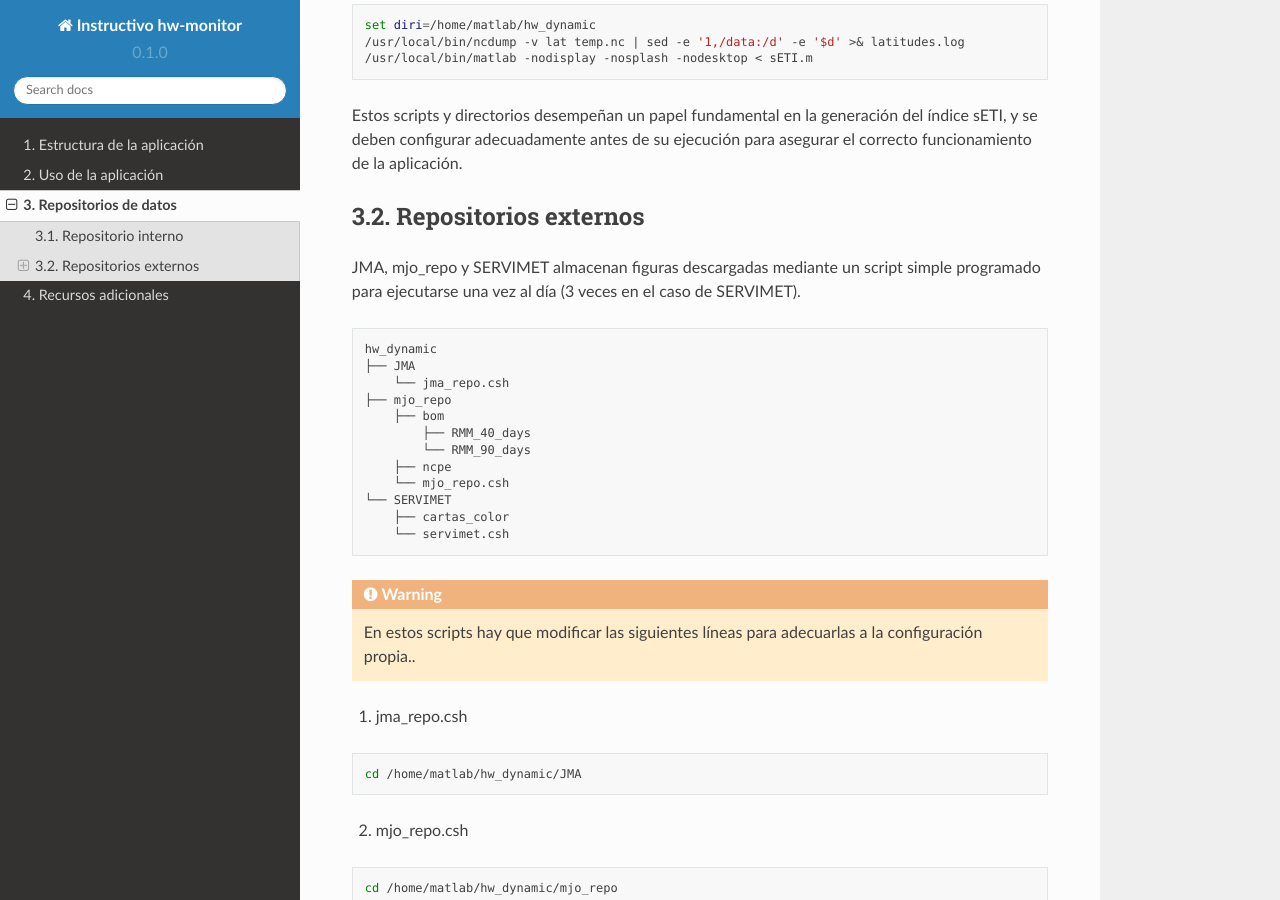
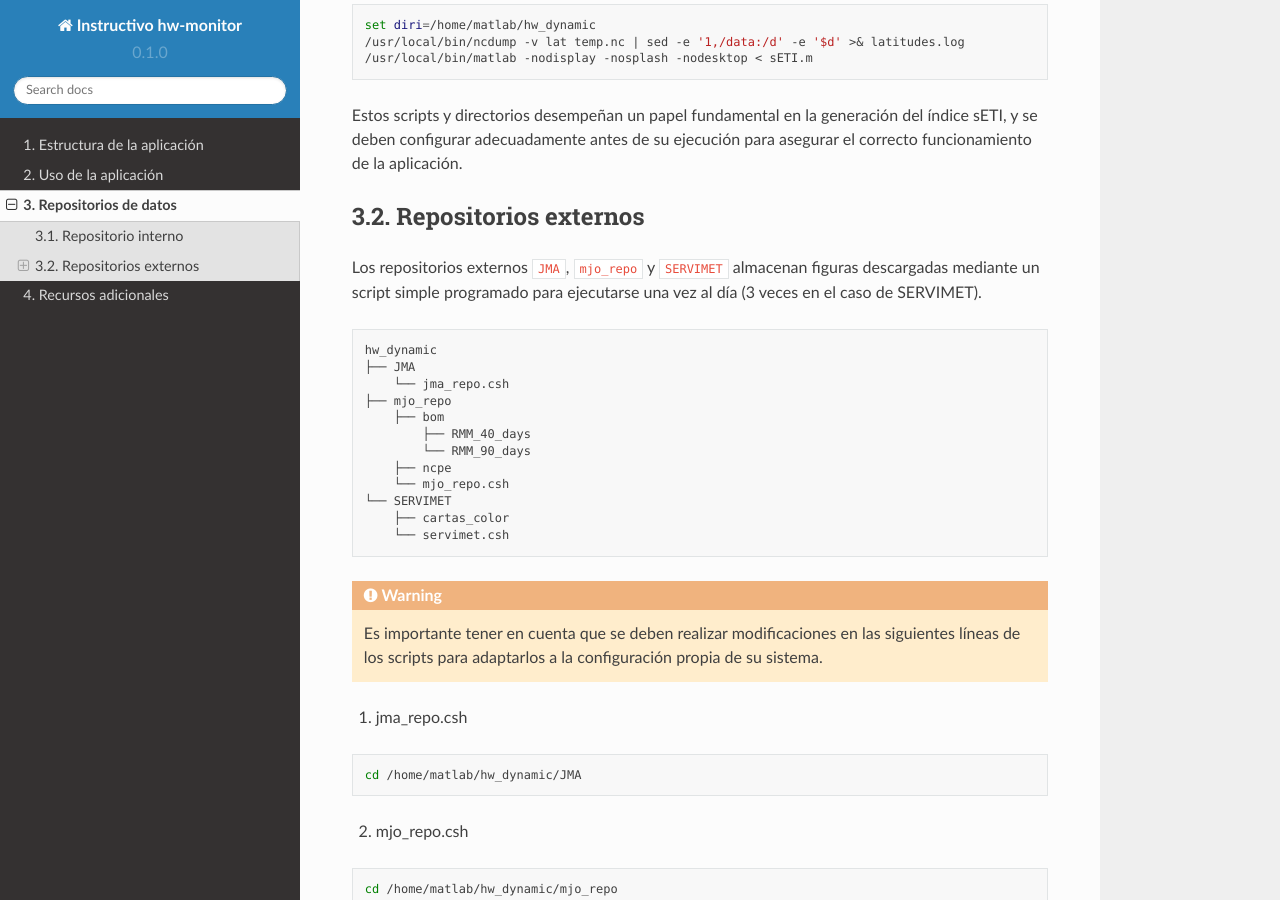
Before and after one commit to chsegura/rtd-tutorial, a Sphinx documentation site: the page built from docs/source/anexoA.rst, in a window 1280 px wide and 900 px high, scrolled down 2076 px. Built offline with Sphinx 7.4.7 and the Read the Docs theme 2.0.0, drawn with Linux system fonts in a browser that asks for light colours.

Commit message:
Update anexoA.rst

```diff
--- a/docs/source/anexoA.rst
+++ b/docs/source/anexoA.rst
@@ -81,7 +81,7 @@ Estos scripts y directorios desempeñan un papel fundamental en la generación d
 Repositorios externos
 ====
 
-JMA, mjo_repo y SERVIMET almacenan figuras descargadas mediante un script simple programado para ejecutarse una vez al día (3 veces en el caso de SERVIMET). ::
+Los repositorios externos ``JMA``, ``mjo_repo`` y ``SERVIMET`` almacenan figuras descargadas mediante un script simple programado para ejecutarse una vez al día (3 veces en el caso de SERVIMET). ::
 
   hw_dynamic
   ├── JMA
@@ -98,7 +98,7 @@ JMA, mjo_repo y SERVIMET almacenan figuras descargadas mediante un script simple
 
 .. warning::
 
-  En estos scripts hay que modificar las siguientes líneas para adecuarlas a la configuración propia..
+  Es importante tener en cuenta que se deben realizar modificaciones en las siguientes líneas de los scripts para adaptarlos a la configuración propia de su sistema.
 
 1. jma_repo.csh
 
```
